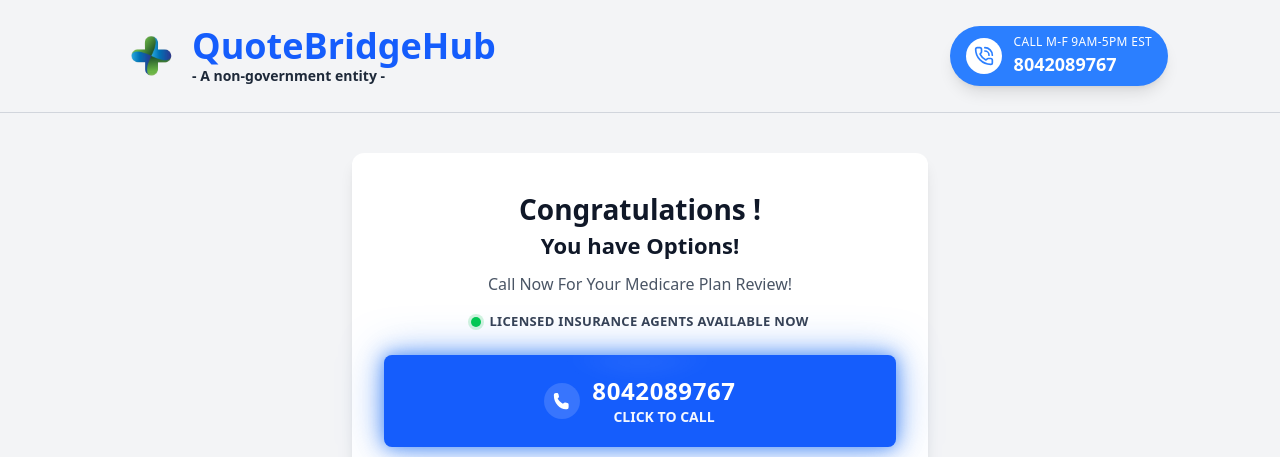
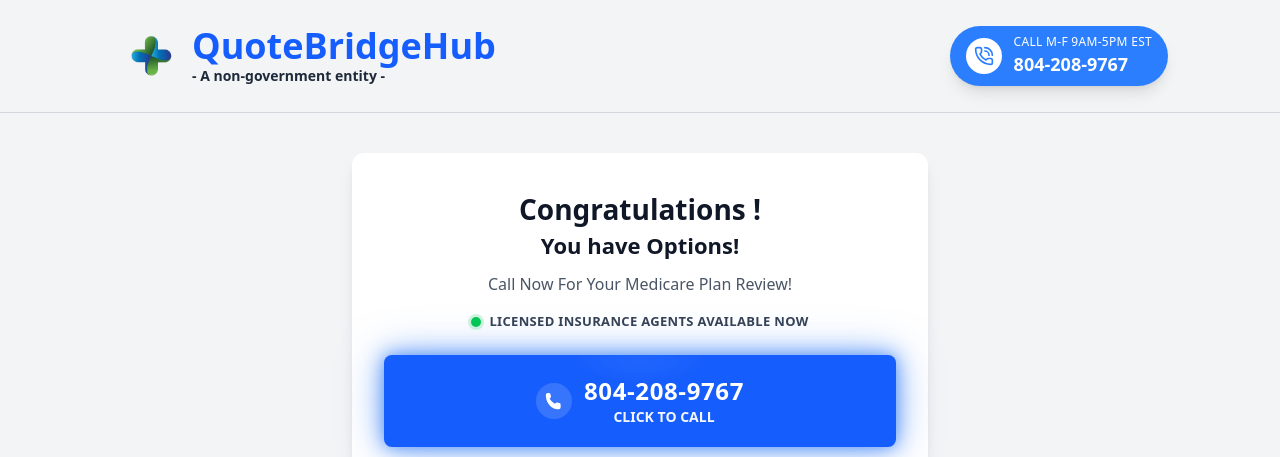
Before and after one commit to Waqas-Gujjar/quotebridgehub, a React (Vite) app: page /congratulations in a window 1280 px wide. Shown: the top 457 px of the page. Built offline with nearby package versions, Linux system fonts and the light colour scheme.

Commit message:
Format toll-free number consistently in Congratulations and Navbar components

```diff
--- a/src/components/Congratulations.jsx
+++ b/src/components/Congratulations.jsx
@@ -19,7 +19,7 @@
             <a
               href="tel:8004952740"
               className="block mt-6"
-              aria-label="Click to call toll-free 8042089767"
+              aria-label="Click to call toll-free 804-208-9767"
             >
               <div className="relative overflow-hidden bg-blue-600 hover:bg-blue-700 transition-colors text-white rounded-lg shadow-xl px-4 sm:px-5 py-4 sm:py-5 neon-call">
                 <div className="flex items-center justify-center gap-3">
@@ -36,7 +36,7 @@
                     </svg>
                   </span>
                   <div className="text-center">
-                    <div className="text-2xl font-extrabold tracking-wide">8042089767</div>
+                    <div className="text-2xl font-extrabold tracking-wide">804-208-9767</div>
                     <div className="text-[12px] sm:text-sm opacity-95 font-semibold">CLICK TO CALL </div>
                   </div>
                 </div>
--- a/src/components/Navbar.jsx
+++ b/src/components/Navbar.jsx
@@ -31,7 +31,7 @@
           <a
             href="tel:8004952740"
             className="flex items-center bg-blue-500 hover:bg-blue-600 text-white rounded-full px-4 py-2 shadow-lg transition-colors cursor-pointer"
-            aria-label="Call toll-free 8042089767"
+            aria-label="Call toll-free 804-208-9767"
           >
             <div className="bg-white rounded-full p-2 mr-3">
               <PhoneCall className="text-blue-500 w-5 h-5" />
@@ -41,7 +41,7 @@
                 CALL  M-F 9AM-5PM EST
               </p>
               <p className="text-lg font-bold">
-                8042089767
+                804-208-9767
               </p>
             </div>
           </a>
```
